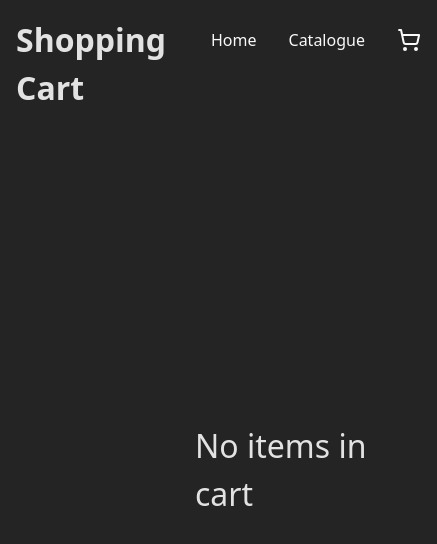
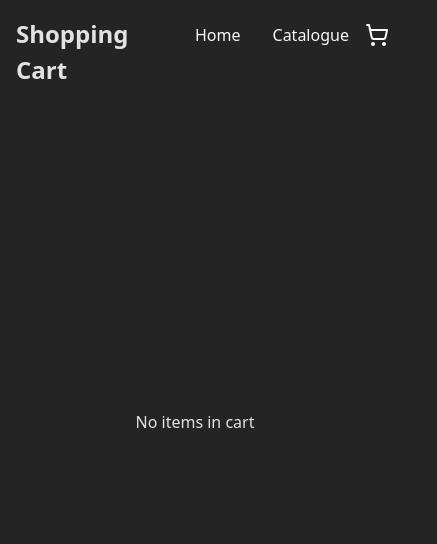
Before and after one commit to KVG24/shopping-cart, a React (Vite) app: page /cart in a window 390 px wide. Shown: the top 544 px of the page, 437 px wide, since content can reach past the window. Built offline with nearby package versions, Linux system fonts and the light colour scheme.

Commit message:
Fix adaptive styling

```diff
--- a/src/components/Cart.jsx
+++ b/src/components/Cart.jsx
@@ -125,6 +125,10 @@ const Message = styled.p`
     position: absolute;
     top: 50%;
     left: 50%;
-    transform: translate(-50% -50%);
+    transform: translate(-50%, -50%);
     font-size: 2rem;
+
+    @media (max-width: 600px) {
+        font-size: 1rem;
+    }
 `;
--- a/src/components/Catalogue.jsx
+++ b/src/components/Catalogue.jsx
@@ -68,4 +68,9 @@ const Container = styled.div`
     gap: 16px;
     padding: 16px;
     justify-content: center;
+
+    @media (max-width: 600px) {
+        grid-template-columns: repeat(auto-fit, minmax(150px, 1fr));
+        padding: 1rem;
+    }
 `;
--- a/src/components/Home.jsx
+++ b/src/components/Home.jsx
@@ -24,6 +24,7 @@ export default function Home() {
 }
 
 const Wrapper = styled.div`
+    margin-top: 1rem;
     background-image: url(${backgroundImg});
     background-position: center;
     background-repeat: no-repeat;
@@ -53,14 +54,14 @@ const WelcomeCard = styled.div`
 const Heading = styled.h1`
     font-size: 3rem;
 
-    @media (max-width: 500px) {
-        font-size: 2rem;
+    @media (max-width: 600px) {
+        font-size: 1.5rem;
     }
 `;
 
 const Text = styled.p`
     font-size: 1.5rem;
-    @media (max-width: 500px) {
+    @media (max-width: 600px) {
         font-size: 1rem;
     }
 `;
--- a/src/components/ItemCard.jsx
+++ b/src/components/ItemCard.jsx
@@ -30,7 +30,7 @@ export default function ItemCard({
                     <img src={img} alt={title} />
                 </ImageContainer>
                 <Wrapper>
-                    <h3>{title}</h3>
+                    <AdaptiveTitle>{title}</AdaptiveTitle>
                     <Price>${price}</Price>
                     <p>
                         Reviews: {rating.count} | ⭐{rating.rate}
@@ -68,12 +68,12 @@ export default function ItemCard({
                             +
                         </ControlBtn>
                     </InputContainer>
-                    <button
+                    <AdaptiveButton
                         type="button"
                         onClick={() => addToCartClick(quantity)}
                     >
                         Add to Cart
-                    </button>
+                    </AdaptiveButton>
                 </Wrapper>
             </StyledItemCard>
         </>
@@ -92,6 +92,10 @@ const StyledItemCard = styled.div`
     flex-direction: column;
     justify-content: space-between;
     align-items: center;
+
+    @media (max-width: 600px) {
+        padding: 5px;
+    }
 `;
 
 const Wrapper = styled.div`
@@ -99,16 +103,28 @@ const Wrapper = styled.div`
     flex-direction: column;
     gap: 1rem;
     place-items: center;
+
+    @media (max-width: 600px) {
+        gap: 0.5rem;
+    }
 `;
 
 const InputContainer = styled.div`
     display: flex;
     height: 30px;
+
+    @media (max-width: 600px) {
+        width: 100px;
+    }
 `;
 
 const StyledInput = styled.input`
     font-weight: 500;
     font-size: 1rem;
+
+    @media (max-width: 600px) {
+        width: 30px;
+    }
 `;
 
 const ControlBtn = styled.button`
@@ -139,3 +155,19 @@ const ImageContainer = styled.div`
     display: flex;
     place-items: center;
 `;
+
+const AdaptiveButton = styled.button`
+    @media (max-width: 600px) {
+        font-size: 0.7rem;
+        font-weight: 700;
+    }
+`;
+
+const AdaptiveTitle = styled.p`
+    font-size: 1.5rem;
+    font-weight: 700;
+
+    @media (max-width: 600px) {
+        font-size: 1rem;
+    }
+`;
--- a/src/components/NavigationBar.jsx
+++ b/src/components/NavigationBar.jsx
@@ -40,4 +40,8 @@ const CartLink = styled(Link)`
         border-radius: 50%;
         padding: 2px 6px;
     }
+
+    @media (max-width: 600px) {
+        padding: 0.5rem 0 0.5rem 0;
+    }
 `;
--- a/src/index.css
+++ b/src/index.css
@@ -22,14 +22,15 @@ html {
 }
 
 h1 {
-    padding: 1rem 0 1rem 1rem;
+    padding: 1rem 0 0 1rem;
+    width: max-content;
 }
 
 nav {
     width: 50%;
     height: 48px;
     float: inline-end;
-    padding: 1rem 0 1rem 0;
+    padding: 1rem 0 0 0;
     display: flex;
     justify-content: center;
 }
@@ -79,3 +80,13 @@ button {
     color: black;
     cursor: pointer;
 }
+
+@media (max-width: 600px) {
+    h1 {
+        font-size: 1.5rem;
+        padding: 1rem 0 1rem 1rem;
+    }
+    nav {
+        padding: 0.7rem 1rem 0.5rem 0;
+    }
+}
```
